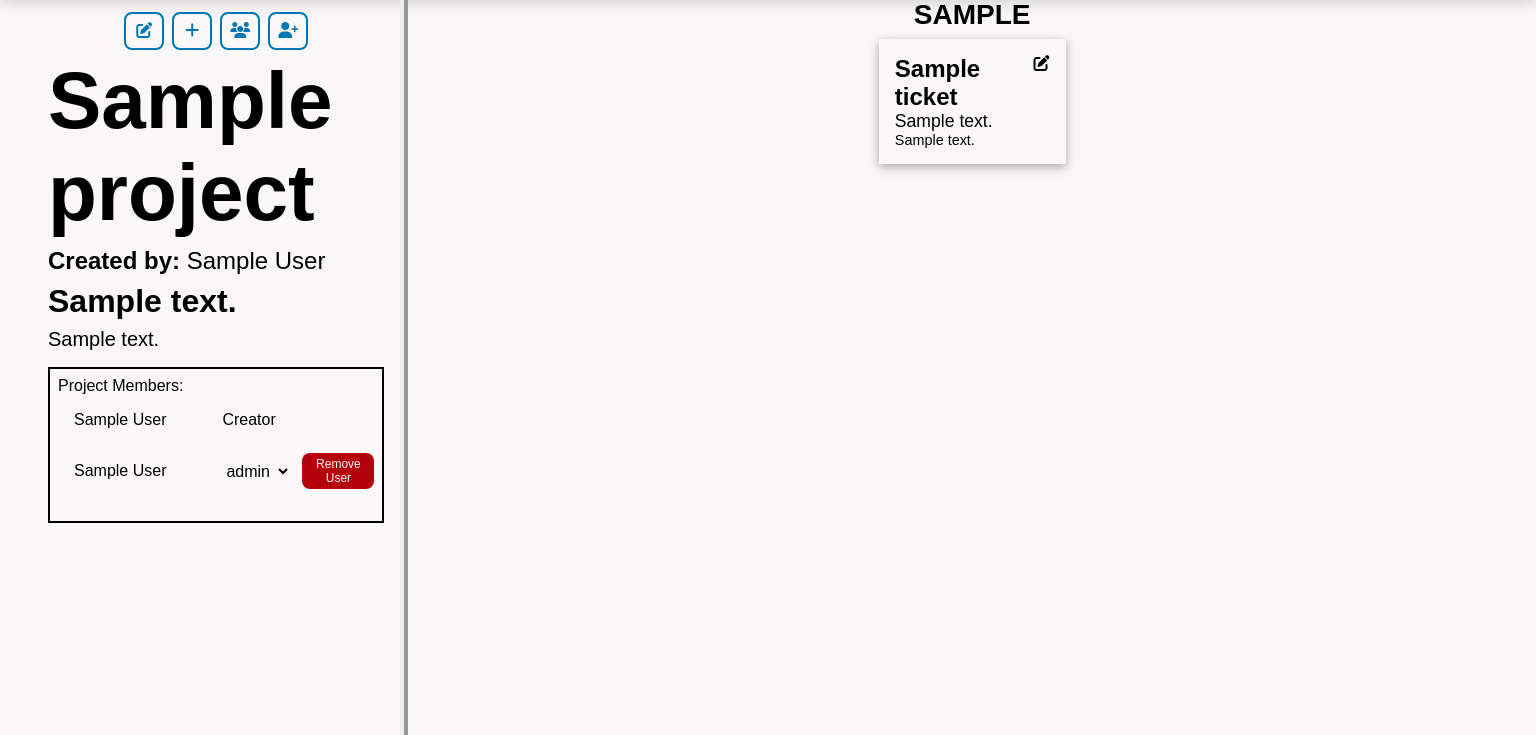
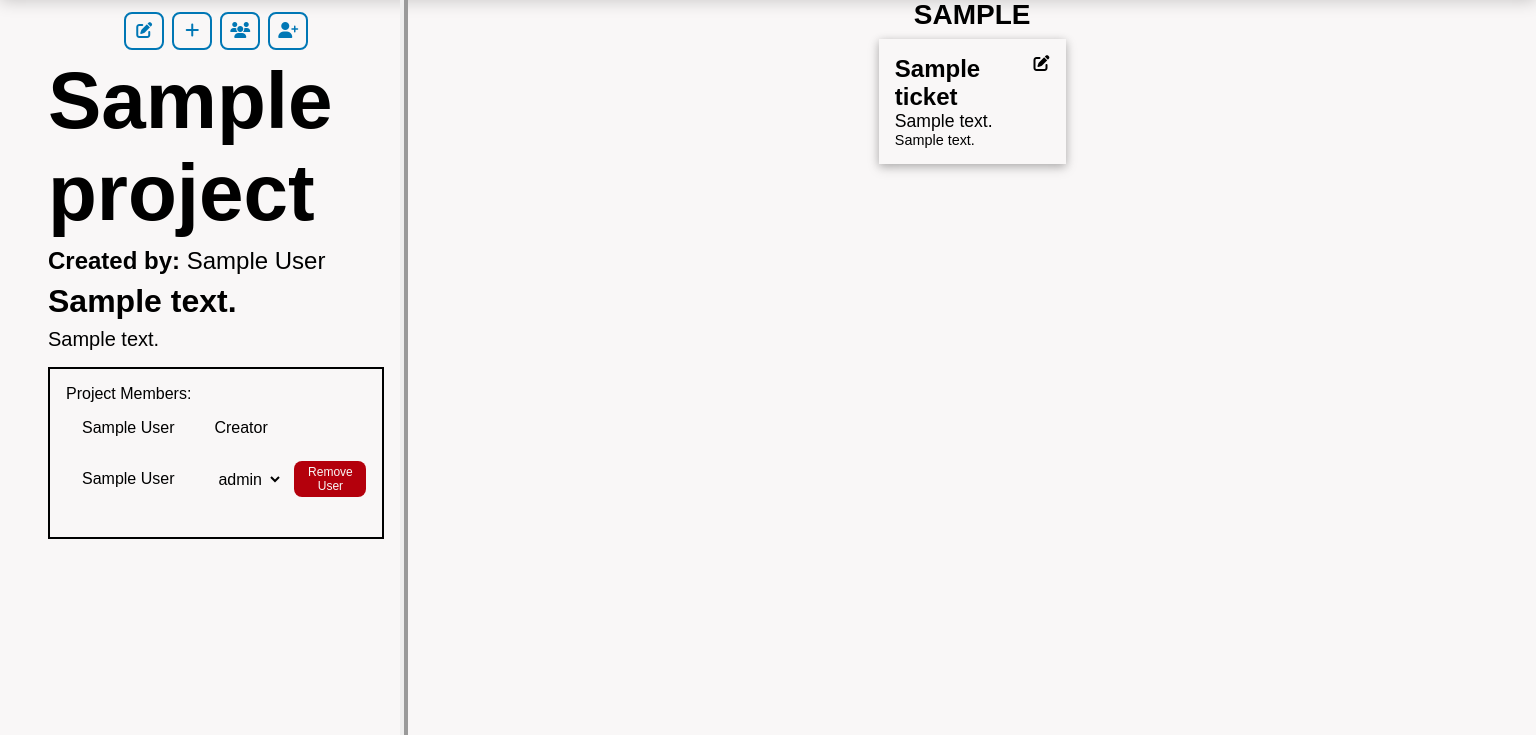
Before and after one commit to andrew-zabloudil/DevTick, a Flask app: page /project/1 in a window 1536 px wide. Shown: the part 65-800 px from the top of the page. Run offline with Flask 2, Linux system fonts and the light colour scheme; a user stored in the database is signed in; tables that the repository leaves empty hold one stand-in row (values such as "Sample post"); some libraries are stand-ins or nearby versions.

Commit message:
Add extra padding to user list on desktop

```diff
--- a/static/css/styles.css
+++ b/static/css/styles.css
@@ -448,6 +448,10 @@ body {
     height: calc(100vh - 4rem);
   }
 
+  .user-list {
+    padding: 1rem;
+  }
+
   .mobile-project-pane {
     display: none;
   }
```
